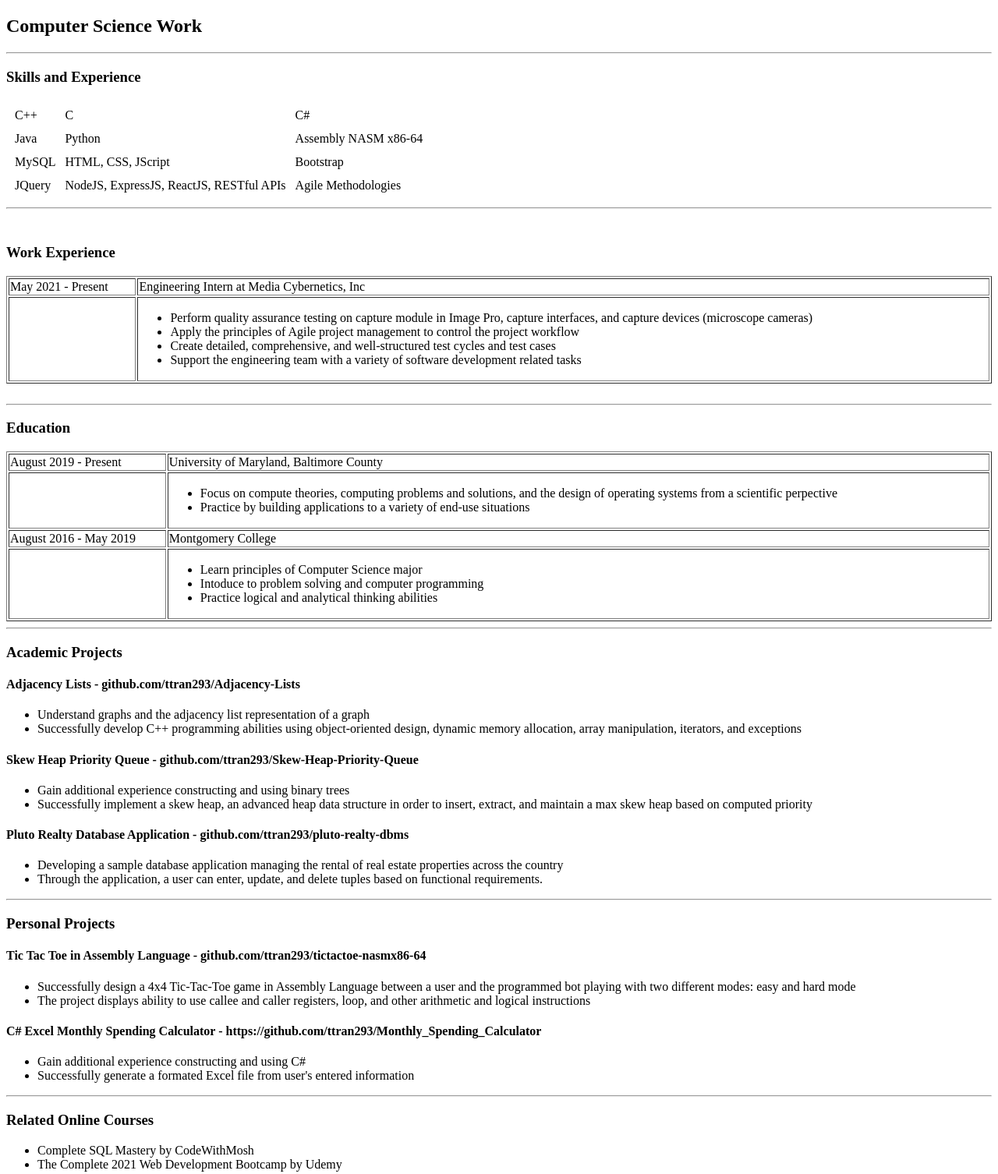
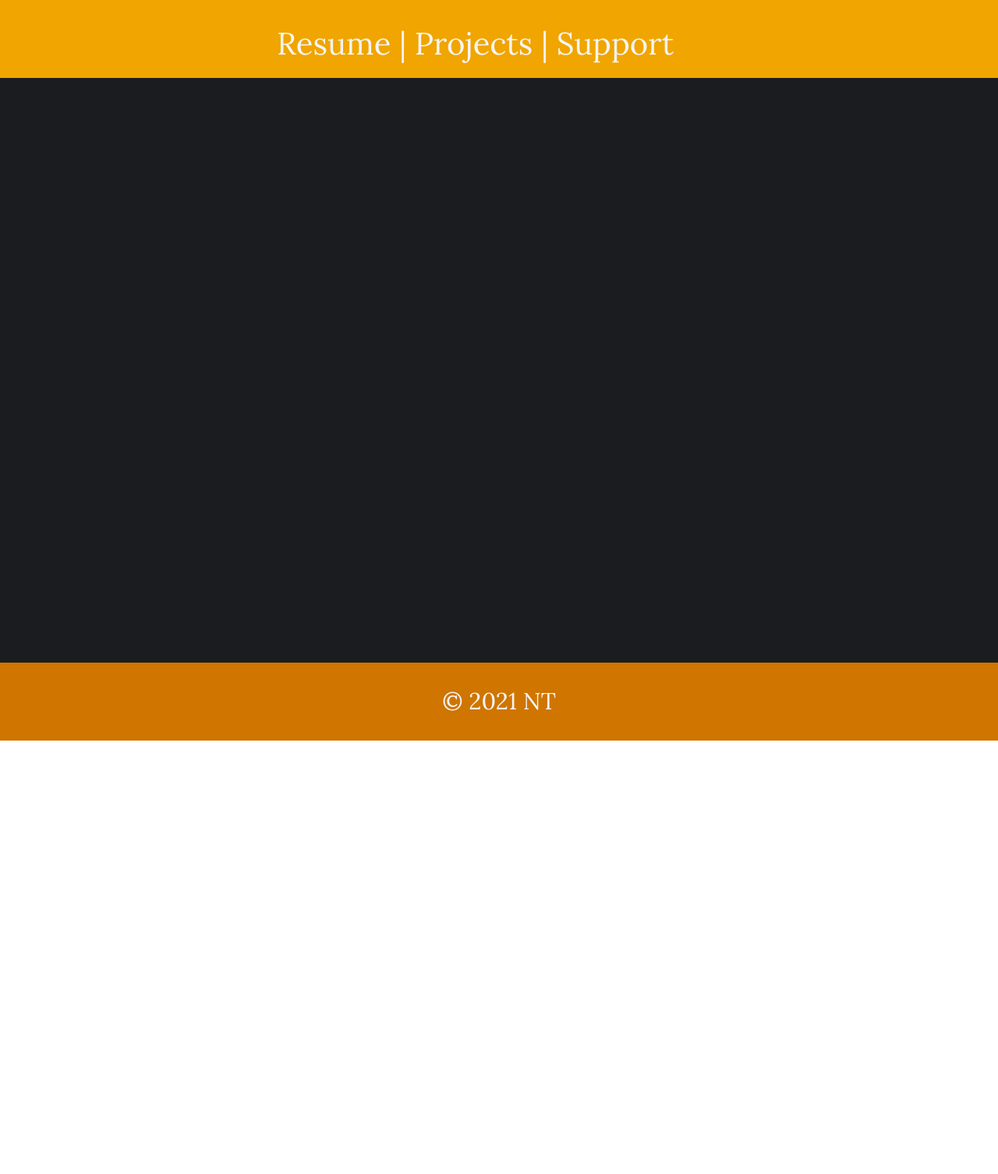
Before and after one commit to ttran293/my-website, a plain HTML site: page resume.html in a window 1280 px wide. Shown: the whole page at 78% size. After the commit the page ends 950 px from the top, so only its background shows below. Drawn offline with Linux system fonts and the light colour scheme.

Commit message:
fix white box btm

```diff
--- a/css/styles.css
+++ b/css/styles.css
@@ -1,7 +1,6 @@
-/* html * {
-  background: rgba(255, 0, 0, .1);
-  box-shadow: 0 0 0 1px red;
-} */
+/*
+* { border: 1px solid red; } */
+
 
 body{
   font-family: 'Lora', serif;
@@ -16,6 +15,7 @@ body{
   width: 100%;
   background-color: #F0A500;
   position: fixed;
+  display: block;
 }
 .header-outer{
 
@@ -73,7 +73,7 @@ footer{
 
 .footer-outer{
   height: 90%;
-  padding: 10px;
+  padding: 10px 10px 0 10px;
   margin: 0  auto 0 auto;
 
 }
@@ -83,3 +83,15 @@ footer{
   margin: 0 auto;
   text-align: center;
 }
+
+
+.Resume-Homepage{
+  background-color: #1A1C20;
+  height: 850px;
+  display: block;
+}
+
+.Resume-Homepage-outer{
+
+  margin: 0 auto 0 auto;
+}
--- a/resume.html
+++ b/resume.html
@@ -2,162 +2,39 @@
 <html lang="en" dir="ltr">
   <head>
     <meta charset="utf-8">
-    <title></title>
+    <title>Resume</title>
+    <link rel="stylesheet" href="css/styles.css">
+    <link rel="icon" href="favicon.ico">
+    <link rel="preconnect" href="https://fonts.googleapis.com">
+    <link rel="preconnect" href="https://fonts.gstatic.com" crossorigin>
+    <link href="https://fonts.googleapis.com/css2?family=Montserrat:wght@200;300&display=swap" rel="stylesheet">
+    <link href="https://fonts.googleapis.com/css?family=Lora:400,700|Montserrat:300" rel="stylesheet">
   </head>
-  <body>
-    <h2>Computer Science Work</h2>
-    <hr>
-    <h3>Skills and Experience</h3>
-
-    <table cellspacing="10">
-      <tbody>
-        <tr>
-          <td>C++</td>
-          <td>C</td>
-          <td>C#</td>
-        </tr>
-        <tr>
-          <td>Java</td>
-          <td>Python</td>
-          <td>Assembly NASM x86-64 </td>
-        </tr>
-        <tr>
-          <td>MySQL</td>
-          <td>HTML, CSS, JScript</td>
-          <td>Bootstrap</td>
-        </tr>
-        <tr>
-          <td>JQuery</td>
-          <td>NodeJS, ExpressJS, ReactJS, RESTful APIs</td>
-          <td>Agile Methodologies</td>
-        </tr>
 
 
-      </tbody>
-    </table>
+  <body>
+    <div class="header">
+      <div class="header-outer">
+        <div class="header-content">
+          <span>Resume</span>
+          <span>|</span>
+          <span>Projects</span>
+          <span>|</span>
+          <span>Support</span>
+        </div>
+      </div>
+    </div>
 
-    <hr>
-    <br>
+    <div class="Resume-Homepage">
+        <div class="Reume-Homepage-outer">
 
-    <h3> Work Experience</h3>
-    <table style="white-space:nowrap;width:100%;" border="1">
-      <tr>
-        <td>May 2021 - Present</td>
-        <td>Engineering Intern at Media Cybernetics, Inc
-      </tr>
-      <tr>
-        <td></td>
-        <td>
-          <ul>
-            <li>Perform quality assurance testing on capture module in Image Pro, capture interfaces, and
-              capture devices (microscope cameras)
-            <li>Apply the principles of Agile project management to control the project workflow </li>
-            <li>Create detailed, comprehensive, and well-structured test cycles and test cases</li>
-            <li> Support the engineering team with a variety of software development related tasks</li>
-          </ul>
-        </td>
-      </tr>
-    </table>
-
-    <br>
-    <hr>
-
-    <h3> Education</h3>
-    <table style="white-space:nowrap;width:100%;" border="1">
-
-      <tr>
-        <td>August 2019 - Present</td>
-        <td>University of Maryland, Baltimore County </td>
-
-      </tr>
-      <tr>
-        <td></td>
-        <td>
-          <ul>
-            <li>Focus on compute theories, computing problems and solutions, and the design of operating systems from a scientific perpective </li>
-            <li>Practice by building applications to a variety of end-use situations</li>
-          </ul>
-        </td>
-      </tr>
-
-      <tr>
-        <td>August 2016 - May 2019</td>
-        <td>Montgomery College</td>
-      </tr>
-      <tr>
-        <td></td>
-        <td>
-          <ul>
-            <li>Learn principles of Computer Science major</li>
-            <li>Intoduce to problem solving and computer programming</li>
-            <li>Practice logical and analytical thinking abilities</li>
-          </ul>
-        </td>
-      </tr>
-    </table>
-
-
-    <hr>
-    <h3>Academic Projects</h3>
-
-    <h4>Adjacency Lists - github.com/ttran293/Adjacency-Lists</h4>
-    <p>
-    <ul>
-      <li>Understand graphs and the adjacency list representation of a graph</li>
-      <li>Successfully develop C++ programming abilities using object-oriented design, dynamic memory allocation, array manipulation, iterators, and exceptions
-      </li>
-    </ul>
-    </p>
-
-    <h4>Skew Heap Priority Queue - github.com/ttran293/Skew-Heap-Priority-Queue</h4>
-    <p>
-    <ul>
-      <li> Gain additional experience constructing and using binary trees</li>
-      <li>Successfully implement a skew heap, an advanced heap data structure in order to insert, extract,
-        and maintain a max skew heap based on computed priority
-      </li>
-    </ul>
-    </p>
-
-    <h4>Pluto Realty Database Application - github.com/ttran293/pluto-realty-dbms</h4>
-    <p>
-    <ul>
-      <li> Developing a sample database application managing the rental of real estate properties
-        across the country</li>
-      <li>Through the application, a user can enter, update, and delete tuples based on functional requirements.
-      </li>
-    </ul>
-    </p>
-
-
-    <hr>
-    <h3>Personal Projects</h3>
-
-
-    <h4>Tic Tac Toe in Assembly Language - github.com/ttran293/tictactoe-nasmx86-64</h4>
-    <p>
-    <ul>
-      <li>Successfully design a 4x4 Tic-Tac-Toe game in Assembly Language between a user and
-        the programmed bot playing with two different modes: easy and hard mode</li>
-      <li>The project displays ability to use callee and caller registers, loop, and other arithmetic and
-        logical instructions </li>
-    </ul>
-    <h4>C# Excel Monthly Spending Calculator - https://github.com/ttran293/Monthly_Spending_Calculator</h4>
-    <p>
-    <ul>
-      <li>Gain additional experience constructing and using C#</li>
-      <li>Successfully generate a formated Excel file from user's entered information
-      </li>
-    </ul>
-    </p>
-
-    <hr>
-
-    <h3>Related Online Courses</h3>
-    <ul>
-      <li>Complete SQL Mastery by CodeWithMosh</li>
-      <li>The Complete 2021 Web Development Bootcamp by Udemy</li>
-    </ul>
+        </div>
+    </div>
 
   </body>
+  <footer>
+    <div class="footer-outer">
+      <p class="footer-text">© 2021 NT</p>
+    </div>
+  </footer>
 </html>
```
